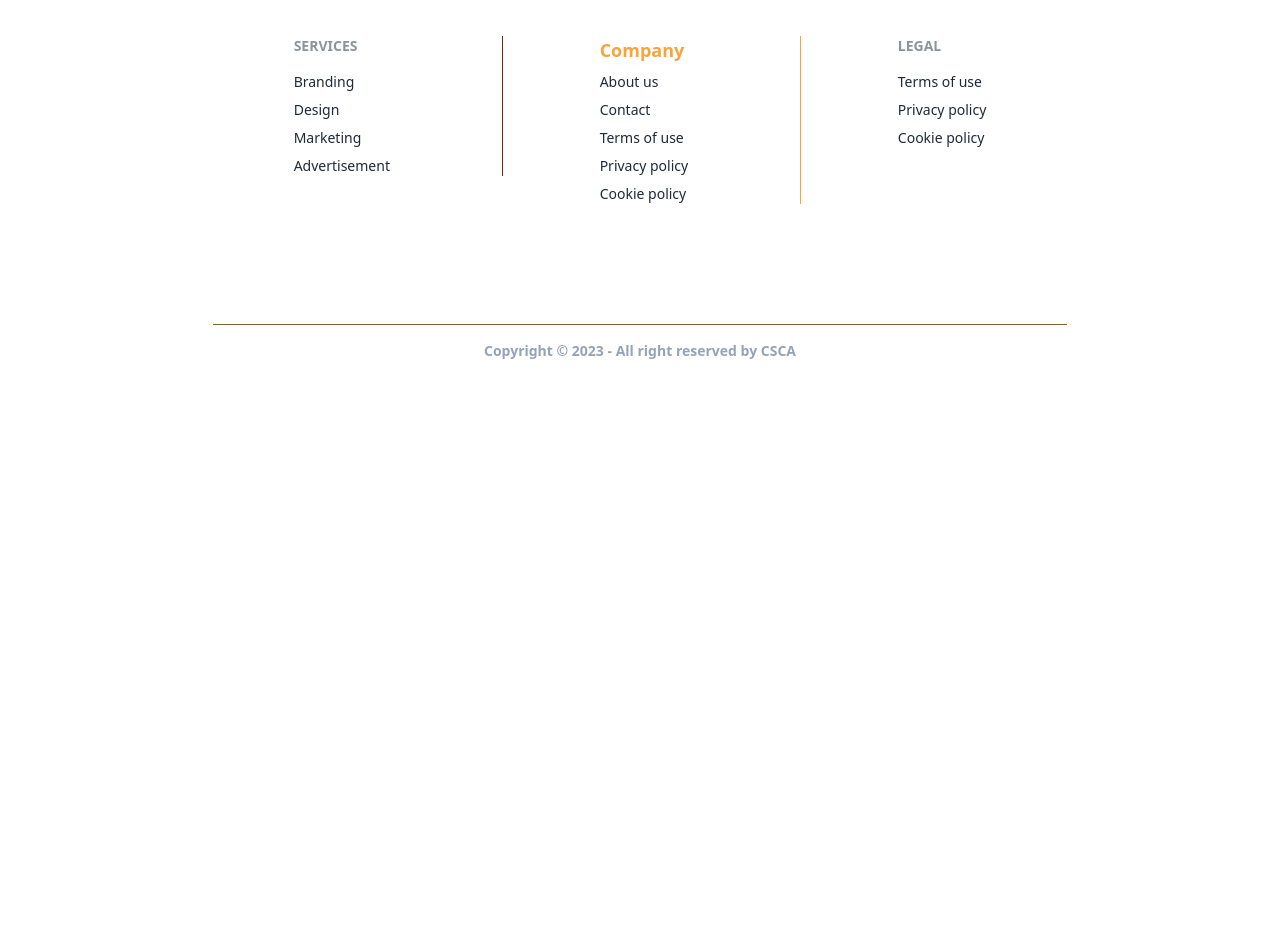
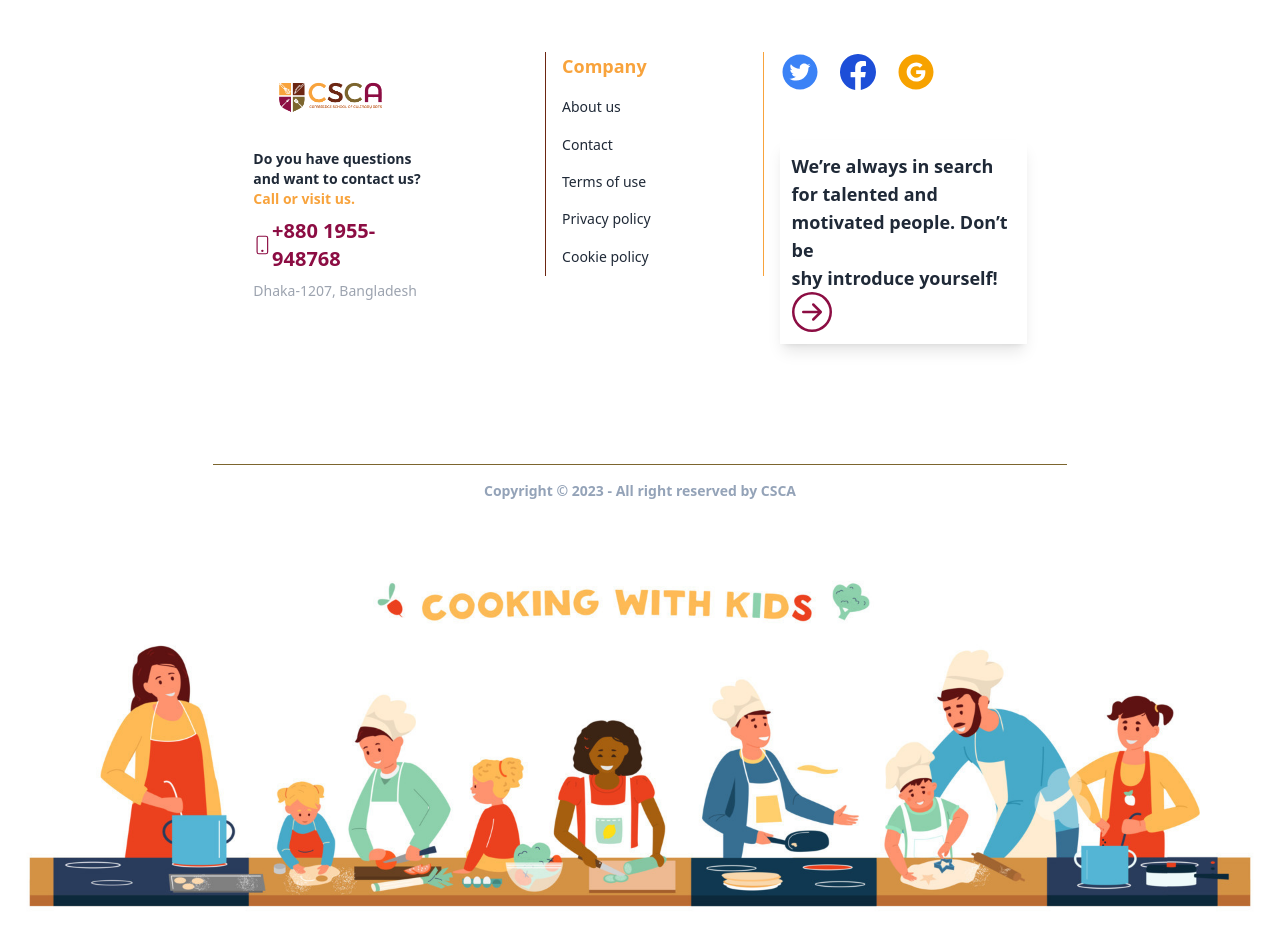
Before and after one commit to iqbalhossensorkar/culinary-cooking-school-client, a React (Vite) app: page / in a window 1280 px wide. Shown: the part 900-1841 px from the top of the page. Before the commit the page ends 1277 px from the top, so only its background shows below. Built offline with nearby package versions, Linux system fonts and the light colour scheme.

Commit message:
footer made successfully with image

```diff
--- a/package.json
+++ b/package.json
@@ -14,6 +14,7 @@
     "match-sorter": "^6.3.1",
     "react": "^18.2.0",
     "react-dom": "^18.2.0",
+    "react-icons": "^4.9.0",
     "react-router-dom": "^6.12.0",
     "sort-by": "^1.2.0"
   },
--- /dev/null
+++ b/src/Components/FooterImage.jsx
@@ -0,0 +1,11 @@
+import image from '../assets/footer.jpg'
+const FooterImage = () => {
+    return (
+        <div className='container mx-auto mt-10'>
+            <div className="hero h-96 bg-cover" style={{ backgroundImage: `url(${image})` }}>
+            </div>
+        </div>
+    );
+};
+
+export default FooterImage;
--- /dev/null
+++ b/src/Components/Social.jsx
@@ -0,0 +1,21 @@
+import { AiFillGoogleCircle, AiFillTwitterCircle } from 'react-icons/ai'
+import { BsFacebook } from 'react-icons/bs'
+
+const Social = () => {
+    return (
+        <>
+            <div className='hover:ring-4 hover:ring-blue-500 hover:ring-opacity-50 rounded-full'><a href="https://www.twitter.com/" target="_blank" rel="noopener noreferrer">
+                <AiFillTwitterCircle size={40} className='hover:scale-90 transition text-blue-500' />
+            </a></div>
+            <div className='hover:ring-4 hover:ring-blue-700 hover:ring-opacity-50 rounded-full'><a href="https://www.facebook.com/" target="_blank" rel="noopener noreferrer">
+                <BsFacebook size={36} className='hover:scale-90 transition text-blue-700' />
+            </a></div>
+
+            <div className='hover:ring-4 hover:ring-[#F7A200] hover:ring-opacity-50 rounded-full'><a href="https://www.google.com/" target="_blank" rel="noopener noreferrer">
+                <AiFillGoogleCircle size={40} className='hover:scale-90 transition text-[#F7A200]' />
+            </a></div>
+        </>
+    );
+};
+
+export default Social;
--- a/src/Layout/Main.jsx
+++ b/src/Layout/Main.jsx
@@ -11,7 +11,7 @@ const Main = () => {
             <div className="min-h-screen">
             <Outlet />
             </div>
-            <div className="lg:w-2/3 mx-auto">
+            <div>
                 <Footer />
             </div>
         </div>
--- a/src/Pages/Shared/Navbar.jsx
+++ b/src/Pages/Shared/Navbar.jsx
@@ -17,7 +17,7 @@ const Navbar = () => {
                             <li><Link to='/dashboard' className='bg-transparent text-[#8C0D43]  focus:bg-[#8C0D43] focus:text-white font-bold active:scale-90'>Dashboard</Link></li>
                         </ul>
                     </div>
-                    <Link><img src={logo} alt="" className='h-20'/></Link>
+                    <Link><img src={logo} alt="" className='lg:h-24'/></Link>
                 </div>
                 <div className="navbar-center hidden lg:flex">
                     <ul className="menu menu-horizontal px-1">
--- a/src/Router/Footer.jsx
+++ b/src/Router/Footer.jsx
@@ -1,16 +1,22 @@
+import logo from '../assets/logo.png'
+import { BsArrowRightCircle, BsPhone } from 'react-icons/bs'
 
+import FooterImage from '../Components/FooterImage';
+import Social from '../Components/Social';
 const Footer = () => {
     return (
         <div>
+            <div className="lg:w-2/3 mx-auto">
             <footer className="footer p-10 lg:justify-items-center">
-                <div className="lg:border-r border-[#6C2612] lg:pr-28">
-                    <span className="footer-title">Services</span>
-                    <a className="link link-hover">Branding</a>
-                    <a className="link link-hover">Design</a>
-                    <a className="link link-hover">Marketing</a>
-                    <a className="link link-hover">Advertisement</a>
+                <div className="lg:border-r border-[#6C2612] lg:pr-28 lg:h-56">
+                    <img src={logo} alt="" className='w-40' />
+                    <p className='font-bold'>Do you have questions <br />
+                        and want to contact us? <br />
+                        <span className='text-[#F8A33C]'>Call or visit us.</span></p>
+                    <div className='text-[#8C0D43] font-bold text-xl flex items-center hover:text-[#7C652E] cursor-pointer'><BsPhone />+880 1955-948768</div>
+                    <p className='text-gray-400'>Dhaka-1207, Bangladesh</p>
                 </div>
-                <div className="lg:border-r border-[#F8A33C] lg:pr-28">
+                <div className="lg:border-r border-[#F8A33C] lg:pr-28 lg:h-56">
                     <span className="text-[#F8A33C] font-bold text-lg">Company</span>
                     <a className="link link-hover">About us</a>
                     <a className="link link-hover">Contact</a>
@@ -19,17 +25,22 @@ const Footer = () => {
                     <a className="link link-hover">Cookie policy</a>
                 </div>
                 <div className="">
-                    <span className="footer-title">Legal</span>
-                    <a className="link link-hover">Terms of use</a>
-                    <a className="link link-hover">Privacy policy</a>
-                    <a className="link link-hover">Cookie policy</a>
+                    <div className='flex items-center gap-5'>
+                        <Social />
+                    </div>
+                    <p className='mt-10 text-lg font-semibold lg:shadow-lg lg:p-3'>We’re always in search for talented and <br /> motivated people. Don’t be <br /> shy introduce yourself! <div className='w-10 hover:shadow-xl shadow-black rounded-full hover:scale-110 transition'>
+                        <BsArrowRightCircle size={40} className='text-[#8C0D43]'/>
+                    </div></p>
+
                 </div>
             </footer>
-            <footer className="footer px-10 py-4 footer-center mt-20 border-t border-[#7C652E] text-base-content">
+            <footer className="footer px-10 py-4 footer-center lg:mt-20 border-t border-[#7C652E] text-base-content">
                 <div>
                     <p className="font-semibold text-slate-400">Copyright © 2023 - All right reserved by <strong>CSCA</strong></p>
                 </div>
             </footer>
+            </div>
+            <FooterImage />
         </div>
     );
 };
```
Also changed, not shown: src/assets/footer.jpg (added), 1 other file (tests, documents, lock files or other folders).
